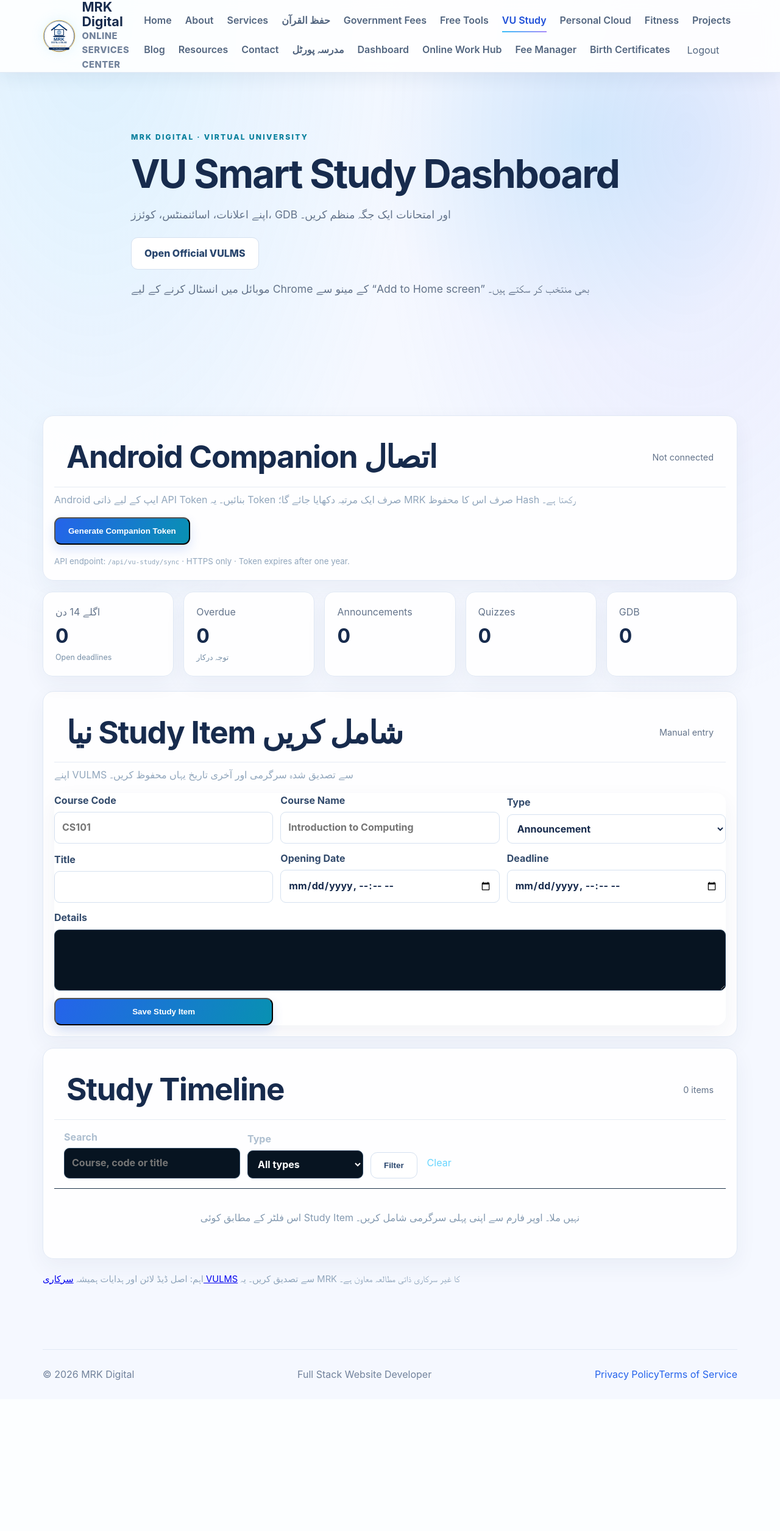
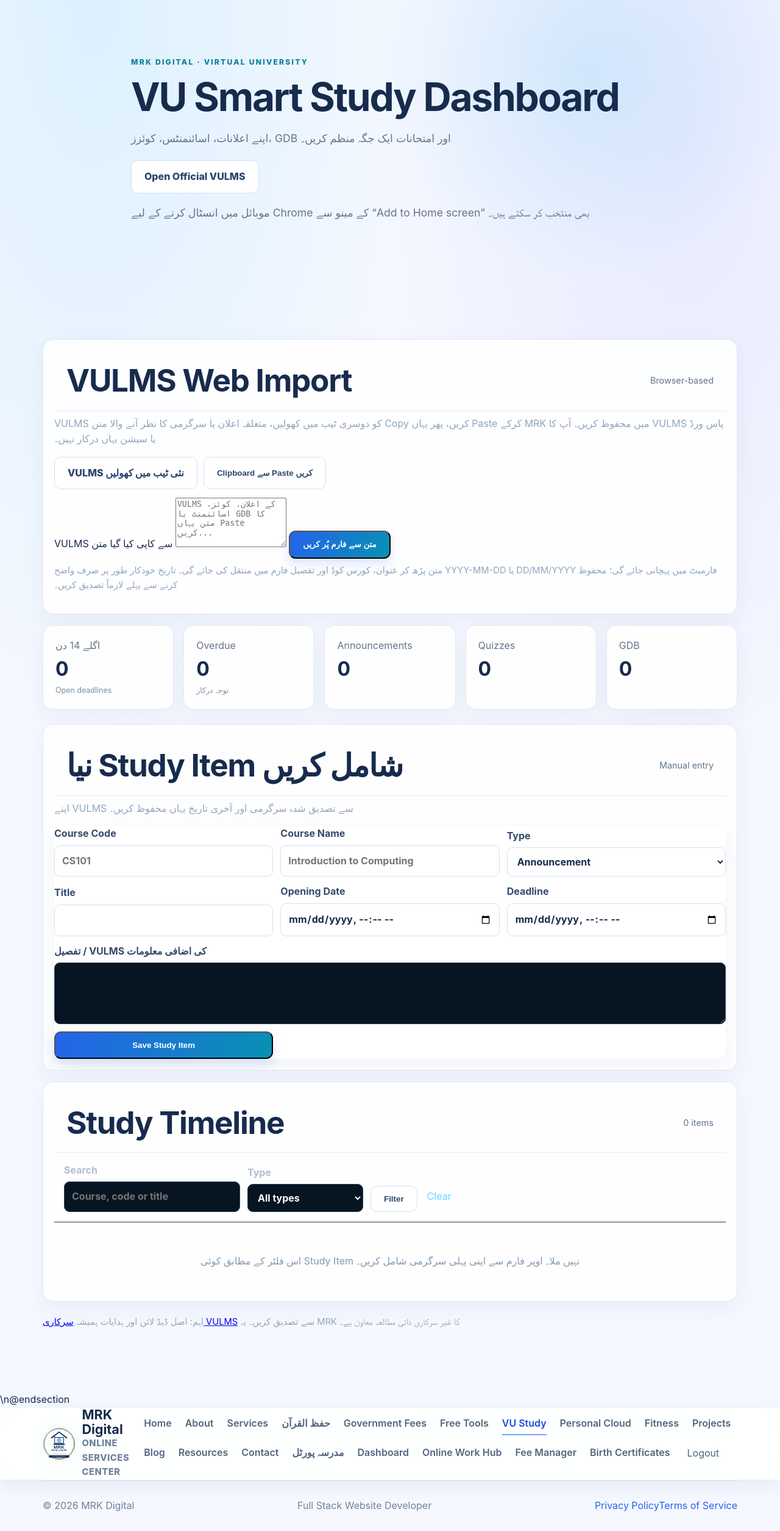
Before and after one commit to Meelad5815/MRK-Laravel-Portal, a Laravel app: page /vu-study in a window 1280 px wide. Shown: the whole page at 61% size. Before the commit the page ends 2263 px from the top, so only its background shows below. Run offline with Laravel 12, Linux system fonts and the light colour scheme; the visitor is signed in with stand-in values (Sample User, id 1); data that the repository does not hold is empty; style sheets or scripts are compiled from the project's sources.

Commit message:
Replace Android companion panel with browser-based VULMS text importer

```diff
--- a/resources/views/vu-study/index.blade.php
+++ b/resources/views/vu-study/index.blade.php
@@ -13,27 +13,18 @@
 <p class="vu-install-hint" id="install-mrk-hint">موبائل میں انسٹال کرنے کے لیے Chrome کے مینو سے “Add to Home screen” بھی منتخب کر سکتے ہیں۔</p>
 </div></section>
 <section class="section"><div class="container">
-<div class="table-card vu-form-card vu-companion-card">
-<div class="table-head"><h2>Android Companion اتصال</h2><span>{{ $hasActiveCompanionToken ? 'Token active' : 'Not connected' }}</span></div>
-<p>Android ایپ کے لیے ذاتی API Token بنائیں۔ یہ Token صرف ایک مرتبہ دکھایا جائے گا؛ MRK صرف اس کا محفوظ Hash رکھتا ہے۔</p>
-@if(session('companion_token_once'))
-<div class="vu-token-once">
-<strong>آپ کا نیا Companion Token — ابھی کاپی کریں</strong>
-<code>{{ session('companion_token_once') }}</code>
-<p>اسے صرف اپنی MRK VU Companion ایپ میں درج کریں۔ کسی دوسرے شخص کو نہ بھیجیں۔ صفحہ بند ہونے کے بعد یہ Token دوبارہ نہیں دکھایا جائے گا۔</p>
+<div class="table-card vu-form-card vu-web-import-card">
+<div class="table-head"><h2>VULMS Web Import</h2><span>Browser-based</span></div>
+<p>VULMS کو دوسری ٹیب میں کھولیں، متعلقہ اعلان یا سرگرمی کا نظر آنے والا متن Copy کریں، پھر یہاں Paste کرکے MRK میں محفوظ کریں۔ آپ کا VULMS پاس ورڈ یا سیشن یہاں درکار نہیں۔</p>
+<div class="vu-token-actions">
+<a class="button secondary" href="https://vulms.vu.edu.pk/" target="_blank" rel="noopener">VULMS نئی ٹیب میں کھولیں</a>
+<button class="button secondary" type="button" id="vu-fill-from-clipboard">Clipboard سے Paste کریں</button>
 </div>
-@endif
-<div class="vu-token-actions">
-<form method="POST" action="{{ route('vu-study.companion-token.create') }}">@csrf
-<button class="button primary" type="submit">{{ $hasActiveCompanionToken ? 'Generate new token (revoke old)' : 'Generate Companion Token' }}</button>
-</form>
-@if($hasActiveCompanionToken)
-<form method="POST" action="{{ route('vu-study.companion-token.revoke') }}">@csrf @method('DELETE')
-<button class="button secondary" type="submit">Revoke token</button>
-</form>
-@endif
-</div>
-<small>API endpoint: <code>/api/vu-study/sync</code> · HTTPS only · Token expires after one year.</small>
+<label class="vu-wide">VULMS سے کاپی کیا گیا متن
+<textarea id="vu-pasted-text" rows="5" placeholder="VULMS کے اعلان، کوئز، اسائنمنٹ یا GDB کا متن یہاں Paste کریں..."></textarea>
+</label>
+<button class="button primary" type="button" id="vu-parse-pasted-text">متن سے فارم پُر کریں</button>
+<p class="vu-install-hint" id="vu-import-feedback" aria-live="polite">متن پڑھ کر عنوان، کورس کوڈ اور تفصیل فارم میں منتقل کی جائے گی۔ تاریخ خودکار طور پر صرف واضح YYYY-MM-DD یا DD/MM/YYYY فارمیٹ میں پہچانی جائے گی؛ محفوظ کرنے سے پہلے لازماً تصدیق کریں۔</p>
 </div>
 <div class="stats vu-stats">
 <div><span>اگلے 14 دن</span><strong>{{ $stats['upcoming'] }}</strong><small>Open deadlines</small></div>
@@ -52,7 +43,7 @@
 <label>Title<input name="title" required maxlength="255"></label>
 <label>Opening Date<input type="datetime-local" name="opens_at"></label>
 <label>Deadline<input type="datetime-local" name="due_at"></label>
-<label class="vu-wide">Details<textarea name="description" rows="3" maxlength="10000"></textarea></label>
+<label class="vu-wide">تفصیل / VULMS کی اضافی معلومات<textarea id="vu-description" name="description" rows="3" maxlength="10000"></textarea></label>
 <button class="button primary" type="submit">Save Study Item</button>
 </form>
 </div>
@@ -84,4 +75,54 @@
 </div>
 <p class="vu-disclaimer">اہم: اصل ڈیڈ لائن اور ہدایات ہمیشہ <a href="https://vulms.vu.edu.pk/" target="_blank" rel="noopener">سرکاری VULMS</a> سے تصدیق کریں۔ یہ MRK کا غیر سرکاری ذاتی مطالعہ معاون ہے۔</p>
 </div></section>
-@endsection
+
+<script>
+document.addEventListener('DOMContentLoaded', function () {
+    const pasteBox = document.getElementById('vu-pasted-text');
+    const feedback = document.getElementById('vu-import-feedback');
+    const pasteButton = document.getElementById('vu-fill-from-clipboard');
+    const parseButton = document.getElementById('vu-parse-pasted-text');
+    const form = document.querySelector('.vu-entry-form');
+    if (!pasteBox || !form) return;
+
+    pasteButton?.addEventListener('click', async function () {
+        try {
+            pasteBox.value = await navigator.clipboard.readText();
+            feedback.textContent = 'Clipboard کا متن آ گیا ہے۔ اب “متن سے فارم پُر کریں” دبائیں۔';
+        } catch (error) {
+            pasteBox.focus();
+            feedback.textContent = 'Clipboard اجازت دستیاب نہیں۔ VULMS سے متن Copy کرکے اس خانے میں خود Paste کریں۔';
+        }
+    });
+
+    parseButton?.addEventListener('click', function () {
+        const raw = pasteBox.value.trim();
+        if (!raw) {
+            feedback.textContent = 'پہلے VULMS سے کاپی کیا گیا متن Paste کریں۔';
+            return;
+        }
+        const lines = raw.split(/\\r?\\n/).map(line => line.trim()).filter(Boolean);
+        const title = form.querySelector('[name="title"]');
+        const courseCode = form.querySelector('[name="course_code"]');
+        const description = document.getElementById('vu-description');
+        const dueAt = form.querySelector('[name="due_at"]');
+
+        if (title && !title.value.trim()) title.value = (lines[0] || '').slice(0, 255);
+        const codeMatch = raw.match(/\\b[A-Z]{2,5}\\s?-?\\d{3}\\b/i);
+        if (courseCode && codeMatch && !courseCode.value.trim()) courseCode.value = codeMatch[0].replace(/\\s+/g, '').replace('-', '').toUpperCase();
+
+        const isoDate = raw.match(/\\b(20\\d{2})-(0[1-9]|1[0-2])-([0-2]\\d|3[01])\\b/);
+        const slashDate = raw.match(/\\b([0-3]?\\d)\\/([01]?\\d)\\/(20\\d{2})\\b/);
+        if (dueAt && !dueAt.value && isoDate) dueAt.value = isoDate[0] + 'T23:59';
+        else if (dueAt && !dueAt.value && slashDate) {
+            const day = slashDate[1].padStart(2, '0');
+            const month = slashDate[2].padStart(2, '0');
+            dueAt.value = slashDate[3] + '-' + month + '-' + day + 'T23:59';
+        }
+        if (description) description.value = raw.slice(0, 10000);
+        feedback.textContent = 'فارم پُر ہو گیا ہے۔ قسم، کورس، عنوان اور ڈیڈ لائن چیک کریں، پھر نیچے “Save Study Item” دبائیں۔ ایک بار میں ایک سرگرمی محفوظ ہوتی ہے۔';
+        form.scrollIntoView({ behavior: 'smooth', block: 'center' });
+    });
+});
+</script>
+\n@endsection
```
